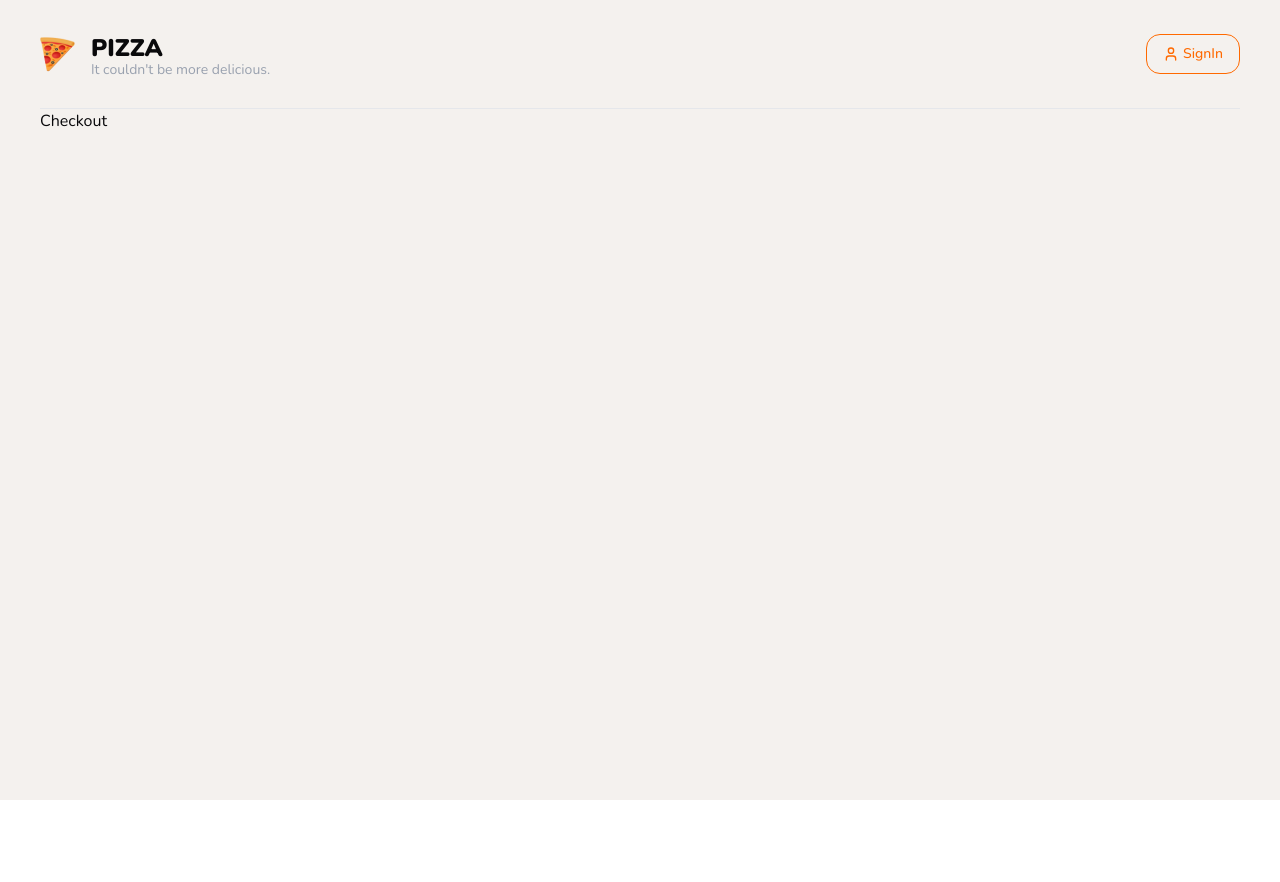
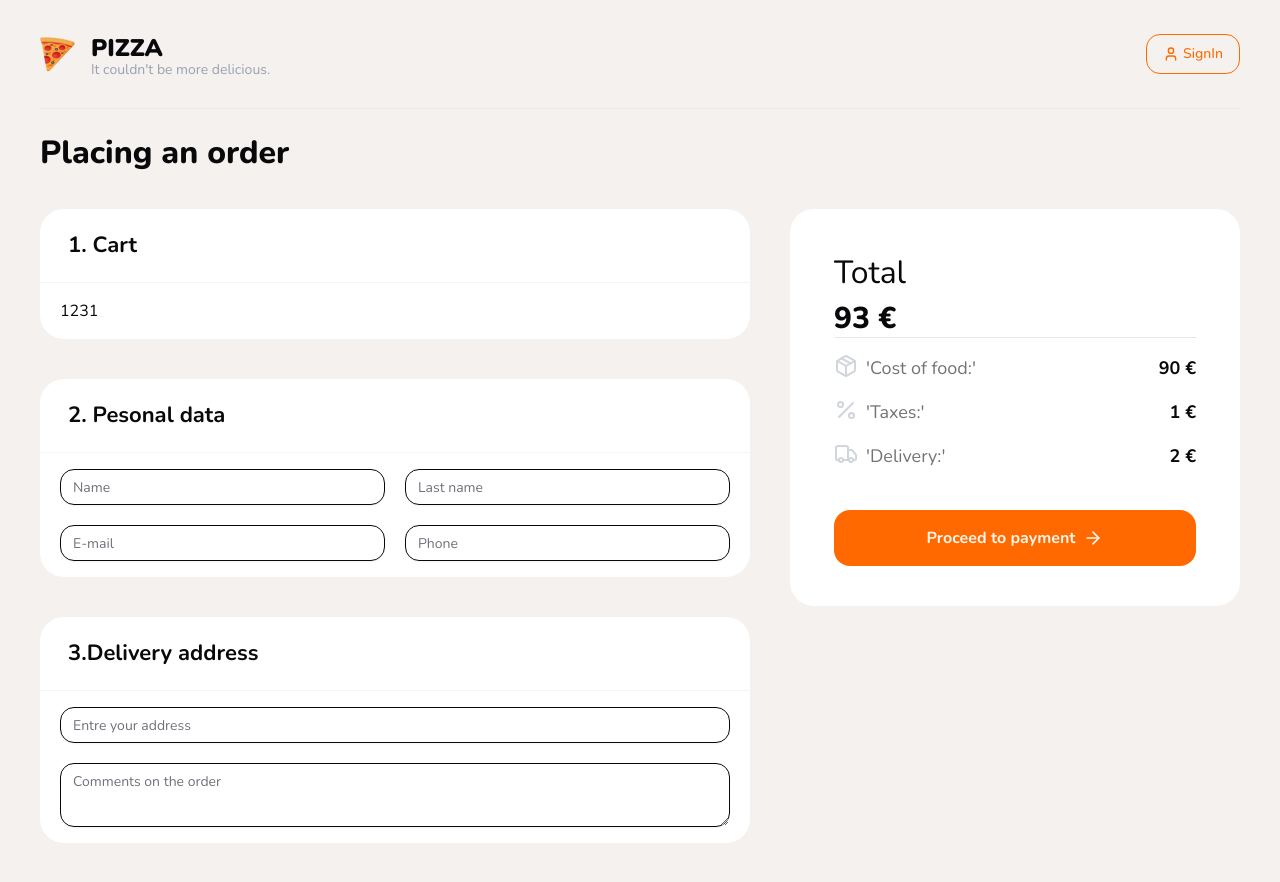
Before and after one commit to AntonHarzhanau/Pizza-shop, a Next.js app: page /checkout in a window 1280 px wide. Shown: the top 882 px of the page. Before the commit the page ends 800 px from the top, so only its background shows below. Built offline with nearby package versions, Linux system fonts and the light colour scheme; no server answers.

Commit message:
order form page

```diff
--- a/src/app/(checkout)/checkout/page.tsx
+++ b/src/app/(checkout)/checkout/page.tsx
@@ -1,3 +1,103 @@
+import {
+  CheckoutItemDetails,
+  Container,
+  Title,
+  WhiteBlock,
+} from '@/shared/components/shared';
+import { Button, Input, Textarea } from '@/shared/components/ui';
+import { ArrowRight, Package, Percent, Truck } from 'lucide-react';
+
 export default function CheckoutPage() {
-  return <div>Checkout</div>
+  return (
+    <Container className="mt-5">
+      <Title
+        text="Placing an order"
+        size="lg"
+        className="font-extrabold mb-8"
+      />
+
+      <div className="flex gap-10">
+        <div className="flex flex-col gap-10 flex-1 mb-20">
+          <WhiteBlock title="1. Cart">1231</WhiteBlock>
+
+          <WhiteBlock title="2. Pesonal data">
+            <div className="grid grid-cols-2 gap-5">
+              <Input
+                name="firstName"
+                className="text-base"
+                placeholder="Name"
+              />
+              <Input
+                name="lastName"
+                className="text-base"
+                placeholder="Last name"
+              />
+              <Input name="email" className="text-base" placeholder="E-mail" />
+              <Input name="phone" className="text-base" placeholder="Phone" />
+            </div>
+          </WhiteBlock>
+
+          <WhiteBlock title="3.Delivery address">
+            <div className="flex flex-col gap-5">
+              <Input
+                name="address"
+                className="text-base"
+                placeholder="Entre your address"
+              />
+              <Textarea
+                className="text-base"
+                placeholder="Comments on the order"
+                rows={5}
+              />
+            </div>
+          </WhiteBlock>
+        </div>
+
+        <div className="w-[450px]">
+          <WhiteBlock className="p-6 sticky top-4">
+            <div className="flex flex-col gap-1 border-b border-gray-200">
+              <Title text="Total" size="lg" />
+              <span className="text-3xl font-extrabold">93 €</span>
+            </div>
+            <CheckoutItemDetails
+              title={
+                <>
+                  <Package className="mr-2 text-gray-300" />
+                  'Cost of food:'
+                </>
+              }
+              value="90"
+            />
+            <CheckoutItemDetails
+              title={
+                <>
+                  <Percent className="mr-2 text-gray-300" />
+                  'Taxes:'
+                </>
+              }
+              value="1"
+            />
+            <CheckoutItemDetails
+              title={
+                <>
+                  <Truck className="mr-2 text-gray-300" />
+                  'Delivery:'
+                </>
+              }
+              value="2"
+            />
+
+            <Button
+              type="submit"
+              disabled={false}
+              className="w-full h-14 rounded-2xl mt-6 text-base font-bold"
+            >
+              Proceed to payment
+              <ArrowRight className="w-5 ml-2" />
+            </Button>
+          </WhiteBlock>
+        </div>
+      </div>
+    </Container>
+  );
 }
--- /dev/null
+++ b/src/shared/components/shared/checkout-item-details.tsx
@@ -0,0 +1,25 @@
+import { cn } from '@/shared/lib/utils';
+import React from 'react';
+
+interface Props {
+  title?: React.ReactNode;
+  value?: string;
+  className?: string;
+}
+
+export const CheckoutItemDetails: React.FC<Props> = ({
+  title,
+  value,
+  className,
+}) => {
+  return (
+    <div className={cn('flex my-4', className)}>
+      <span className="flex flex-1 text-lg text-neutral-500">
+        {title}
+        <div className=" font-bold text-lg" />
+      </span>
+
+      <span className="font-bold text-lg">{value} €</span>
+    </div>
+  );
+};
--- a/src/shared/components/shared/index.ts
+++ b/src/shared/components/shared/index.ts
@@ -15,4 +15,6 @@ export { GroupVariants } from './group-variants';
 export { CartButton } from './cart-button';
 export { CartDrawer } from './cart-drawer';
 export { ProductForm } from './product-form';
+export { WhiteBlock } from './white-block';
+export { CheckoutItemDetails } from './checkout-item-details';
 export * from './modals';
--- /dev/null
+++ b/src/shared/components/shared/white-block.tsx
@@ -0,0 +1,31 @@
+import { cn } from '@/shared/lib/utils';
+import React from 'react';
+import { Title } from '.';
+
+interface Props {
+  title?: string;
+  endAdornment?: React.ReactNode;
+  className?: string;
+  contentClassName?: string;
+}
+
+export const WhiteBlock: React.FC<React.PropsWithChildren<Props>> = ({
+  title,
+  endAdornment,
+  className,
+  contentClassName,
+  children,
+}) => {
+  return (
+    <div className={cn('bg-white rounded-3xl', className)}>
+      {title && (
+        <div className="flex items-center justify-between p-5 px-7 border-b border-gray-100">
+          <Title text={title} size="sm" className="font-bold" />
+          {endAdornment}
+        </div>
+      )}
+
+      <div className={cn('px-5 py-4', contentClassName)}>{children}</div>
+    </div>
+  );
+};
--- a/src/shared/components/ui/index.tsx
+++ b/src/shared/components/ui/index.tsx
@@ -7,4 +7,5 @@ export { Popover } from './popover';
 export { Select } from './select';
 export { Skeleton } from './skeleton';
 export { Slider } from './slider';
-export { RangeSlider } from './range-slider'
+export { RangeSlider } from './range-slider';
+export { Textarea } from './textarea';
--- /dev/null
+++ b/src/shared/components/ui/textarea.tsx
@@ -0,0 +1,18 @@
+import * as React from "react"
+
+import { cn } from "@/shared/lib/utils"
+
+function Textarea({ className, ...props }: React.ComponentProps<"textarea">) {
+  return (
+    <textarea
+      data-slot="textarea"
+      className={cn(
+        "border-input placeholder:text-muted-foreground focus-visible:border-ring focus-visible:ring-ring/50 aria-invalid:ring-destructive/20 dark:aria-invalid:ring-destructive/40 aria-invalid:border-destructive dark:bg-input/30 flex field-sizing-content min-h-16 w-full rounded-md border bg-transparent px-3 py-2 text-base shadow-xs transition-[color,box-shadow] outline-none focus-visible:ring-[3px] disabled:cursor-not-allowed disabled:opacity-50 md:text-sm",
+        className
+      )}
+      {...props}
+    />
+  )
+}
+
+export { Textarea }
```
